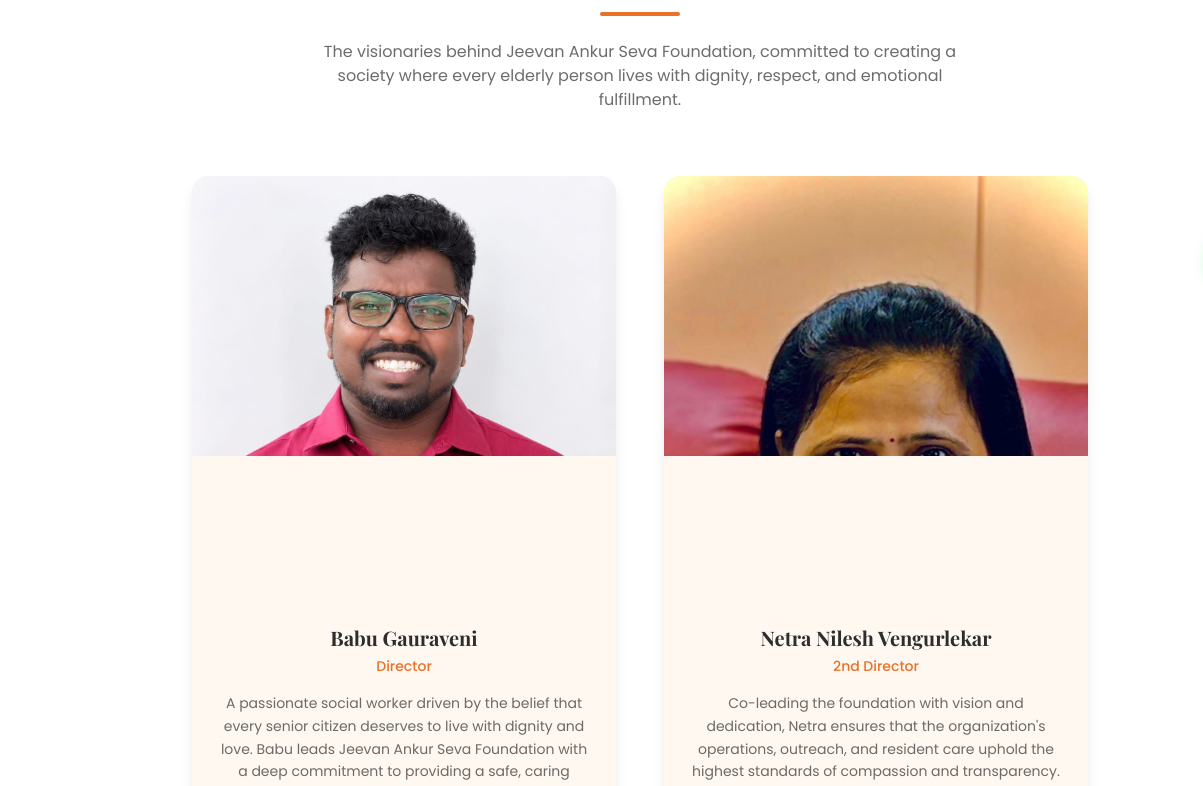
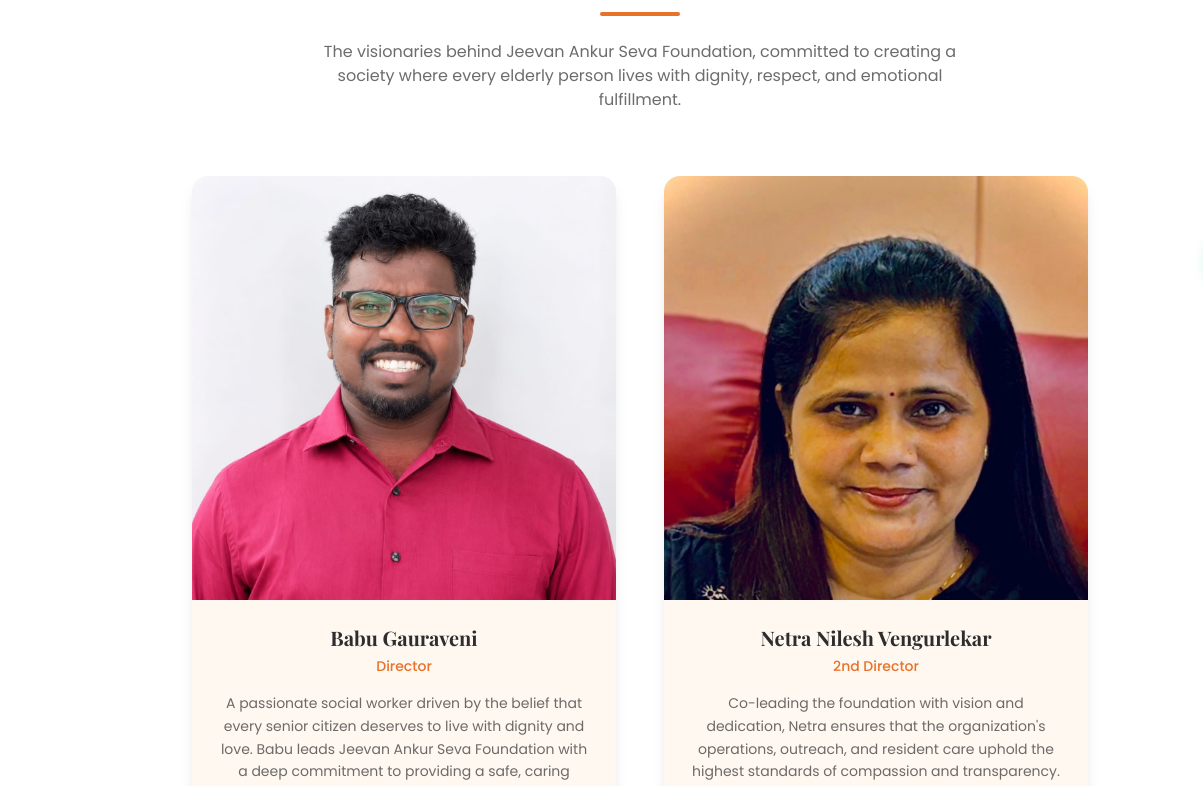
Before and after one commit to DarkCipher-z/jeevan-ankur-seva-foundation, a plain HTML site: page team.html in a window 1280 px wide. Shown: the part 496-1282 px from the top of the page, 0-1203 px from the left. Drawn offline with nearby package versions, Linux system fonts and the light colour scheme.

Commit message:
Fix responsive director photographs: resolve vertical cropping for Netra Nilesh Vengurlekar and optimize Babu Gauraveni
- Removed hardcoded fixed heights (220px on mobile, 280px on desktop) on .team-card img
- Created .team-card-image wrapper with responsive 1:1 aspect ratio across all viewports
- Configured object-position: center 20% for Netra Nilesh Vengurlekar to perfectly frame full head, face, chin, and neck
- Configured object-position: center center for Babu Gauraveni to preserve 100% full square portrait
- Maintained symmetrical card presentation, proportions, and zero distortion across mobile (320px-430px), tablet, and desktop
- Preserved desktop appearance, descriptions, names, titles, and original photo assets

```diff
--- a/css/styles.css
+++ b/css/styles.css
@@ -487,10 +487,20 @@ section[id] {
   box-shadow: var(--shadow-lg);
 }
 
+.team-card-image {
+  position: relative;
+  width: 100%;
+  aspect-ratio: 1 / 1;
+  overflow: hidden;
+  background-color: var(--cream);
+}
+
+.team-card-image img,
 .team-card img {
   width: 100%;
-  height: 280px;
+  height: 100%;
   object-fit: cover;
+  display: block;
 }
 
 .team-card-body {
@@ -1028,14 +1038,6 @@ html, body {
   overflow-wrap: break-word;
 }
 
-/* --- Team Cards --- */
-.team-card img {
-  height: 240px;
-  width: 100%;
-  object-fit: cover;
-  object-position: top center;
-}
-
 /* --- Director Card in About Preview (small horizontal card) --- */
 .director-preview-card {
   display: flex;
@@ -1058,7 +1060,7 @@ html, body {
   height: 80px;
   border-radius: 50%;
   object-fit: cover;
-  object-position: top center;
+  object-position: center center;
   flex-shrink: 0;
 }
 
@@ -1171,10 +1173,6 @@ html, body {
 
   .gallery-item img {
     height: 250px;
-  }
-
-  .team-card img {
-    height: 280px;
   }
 
   .hero-section {
@@ -1357,10 +1355,6 @@ html, body {
     font-size: 2rem;
   }
 
-  .team-card img {
-    height: 220px;
-  }
-
   .director-preview-card {
     flex-direction: column;
     text-align: center;
--- a/team.html
+++ b/team.html
@@ -132,12 +132,12 @@
 
         <!-- Director 1: Babu Gauraveni -->
         <div class="team-card bg-cream rounded-2xl overflow-hidden shadow-lg hover:shadow-xl transition-shadow fade-in">
-          <div class="overflow-hidden" style="aspect-ratio: 1 / 1;">
+          <div class="team-card-image aspect-square overflow-hidden w-full relative" style="aspect-ratio: 1 / 1;">
             <img
               src="assets/images/Babu Gauraveni Director of Jeevan Ankur Seva Foundation.jpeg"
               alt="Babu Gauraveni - Director of Jeevan Ankur Seva Foundation"
               class="w-full h-full object-cover transition-transform duration-500 hover:scale-105"
-              style="object-position: top center;">
+              style="object-position: center center;">
           </div>
           <div class="team-card-body p-5 sm:p-6 text-center">
             <h3 class="font-heading font-bold text-xl text-charcoal mb-1">Babu Gauraveni</h3>
@@ -152,12 +152,12 @@
 
         <!-- Director 2: Netra Nilesh Vengurlekar (replaces Srinivas Sankati) -->
         <div class="team-card bg-cream rounded-2xl overflow-hidden shadow-lg hover:shadow-xl transition-shadow fade-in delay-200">
-          <div class="overflow-hidden" style="aspect-ratio: 1 / 1;">
+          <div class="team-card-image aspect-square overflow-hidden w-full relative" style="aspect-ratio: 1 / 1;">
             <img
               src="assets/images/Netra_nilesh_vengurlekar.jpeg"
               alt="Netra Nilesh Vengurlekar - 2nd Director of Jeevan Ankur Seva Foundation"
               class="w-full h-full object-cover transition-transform duration-500 hover:scale-105"
-              style="object-position: top center;">
+              style="object-position: center 20%;">
           </div>
           <div class="team-card-body p-5 sm:p-6 text-center">
             <h3 class="font-heading font-bold text-xl text-charcoal mb-1">Netra Nilesh Vengurlekar</h3>
```
Also changed, not shown: about.html (+2 -2 lines).
